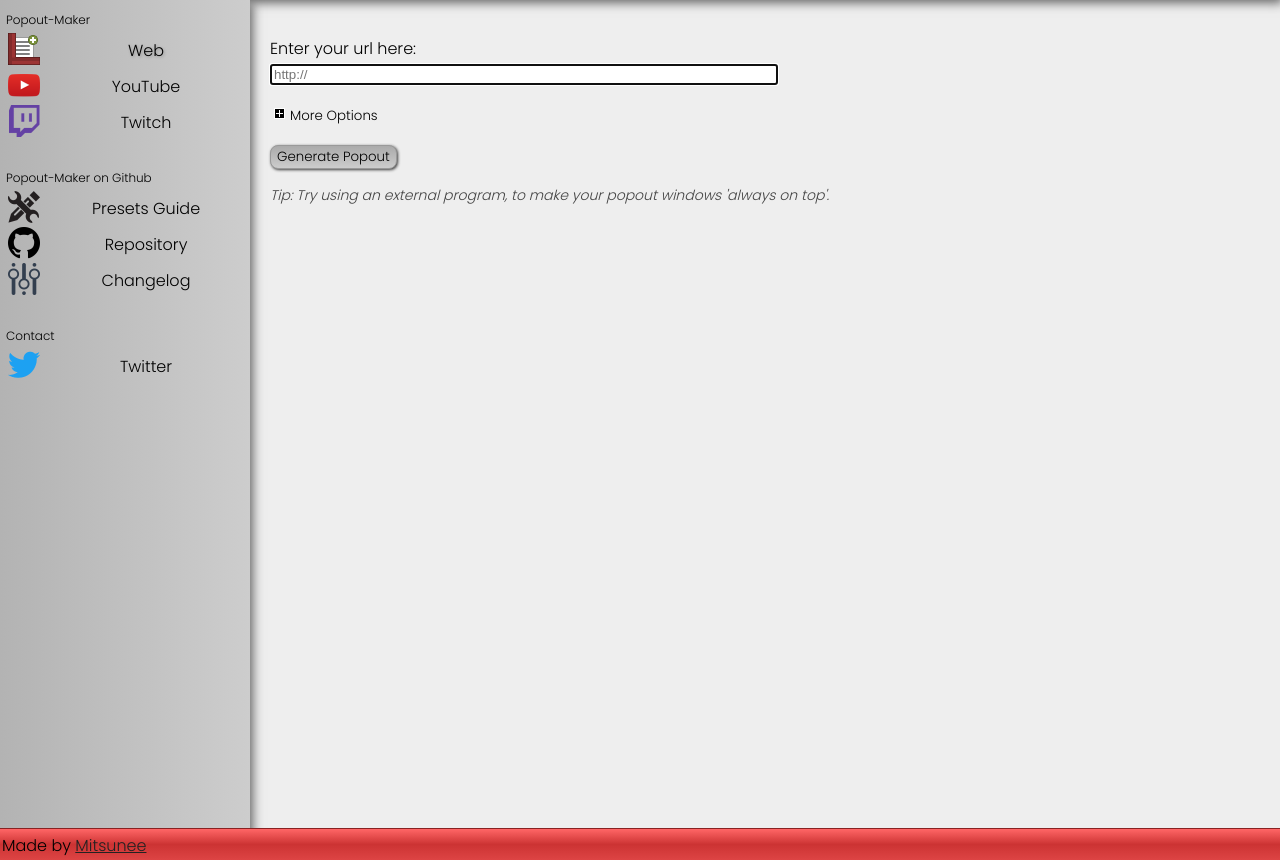
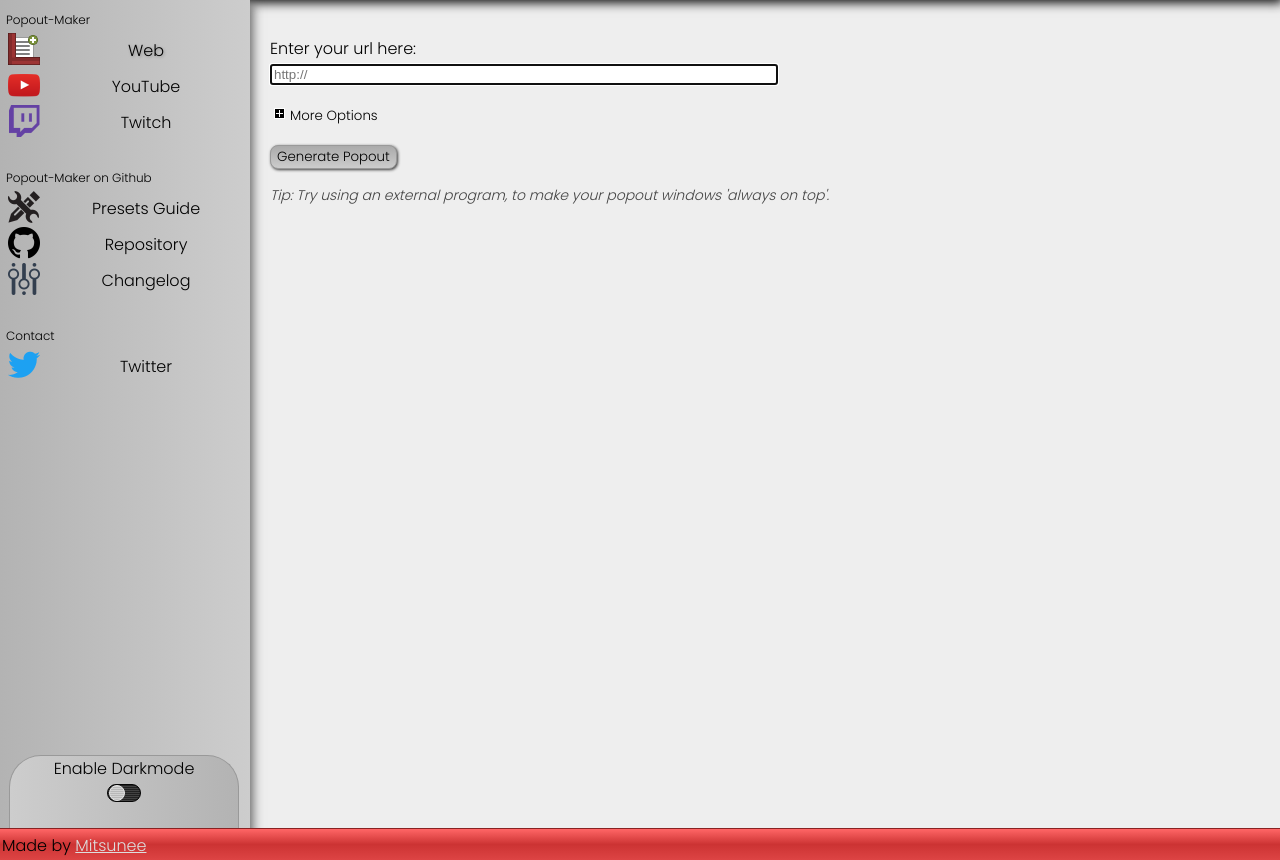
Before and after one commit to Mitsunee/Popout-Maker, a PHP site: page / in a window 1280 px wide. Shown: the part 61-921 px from the top of the page. Run offline with PHP 8.4, Linux system fonts and the light colour scheme; some libraries are stand-ins or nearby versions.

Commit message:
darkmode styling and temporary switch
still missing localstorage because EU Laws are great so that's extra work :V

```diff
--- /dev/null
+++ b/assets/ToggleDarkmode.js
@@ -0,0 +1,7 @@
+function ToggleDarkmode() {
+	if($("#darkmode-selector input")[0].checked) {
+		$("body").addClass("darkmode");
+	} else {
+		$("body").removeClass("darkmode");
+	}
+}
--- a/assets/inc/footer.php
+++ b/assets/inc/footer.php
@@ -5,5 +5,6 @@ if($self=="twitch") {
 	echo '.png" style="position:relative;top:6px;" alt="Now Live"> Now Live <span style="font-size:0.8em">(Stream announcing bot for Discord)</span></a></p>'.PHP_EOL;
 }
 ?></main>
+<label for="darkmode" id="darkmode-selector" class="shadow-on-hover">Enable Darkmode<br><input type="checkbox" id="darkmode" onchange="ToggleDarkmode();"></label>
 <footer>Made by <a href="http://www.mitsunee.com">Mitsunee</a></footer>
 </body></html>
--- a/assets/inc/head.php
+++ b/assets/inc/head.php
@@ -25,6 +25,7 @@ echo $metaDescription;
 <link rel="shortcut icon" href="/favicon.ico">
 <script src="https://code.jquery.com/jquery-3.1.1.min.js"></script>
 <script src="/assets/aspectratio.js"></script>
+<script src="/assets/ToggleDarkmode.js"></script>
 <?php
 if($self=="twitch") echo "<script src=\"/assets/radioValue.js\"></script>\n";
 if($self=="index"||$self=="youtube") echo "<script src=\"/assets/OpenTextbox.js\"></script>\n"; ?>
--- a/assets/style.css
+++ b/assets/style.css
@@ -31,9 +36,14 @@ nav{
 	padding:6px 0px 0px 6px;
 	margin:0px;
 	float:left;
-	background:#F8F8F8;
+	background:#B8B8B8;
 	background-image:linear-gradient(to right,#B3B3B3,#CDCDCD);
 	box-shadow:3px 3px 10px #666;
+}
+.darkmode nav {
+	background:#808080;
+	background-image:linear-gradient(to right,#282828,#5D5D5D);
+	box-shadow:3px 3px 10px #111;
 }
 nav > a:link,nav > a:visited{
 	display:block;
@@ -138,8 +150,8 @@ a{
 #presetOutput>input:last-of-type{border-top-right-radius:8px;border-bottom-right-radius:8px;}
 #presetOutput>input[type='button']:active{color:#666;}
 **/
-footer a:link{color:#222;text-decoration:underline;}
-footer a:hover{color:#700;text-decoration:underline;}
+footer a:link,footer a:visited{color:#DDD;text-decoration:underline;}
+footer a:hover{color:#C00;text-decoration:underline;}
 footer{
 	display:block;
 	box-sizing:border-box;
@@ -224,21 +260,100 @@ input[type='button'].expand{
 	z-index:2;
     transition: margin 0.5s;
 }
-label.is-radio {position:relative;z-index:3;}
-input[type='radio']+label.is-radio{
+.darkmode #chatsidediv .radio-bg{
+	background:#666;
+	background-image:linear-gradient(to bottom,#555,#777);
+}
+#chatsidediv label.is-radio {position:relative;z-index:3;}
+#chatsidediv input[type='radio']+label.is-radio{
 	display:block;
 	float:left;
 	padding:5px 7px;
 	margin:0px;
 	text-align:center;
 }
-input[type='radio']:not(:checked)+label.is-radio:hover,
+#chatsidediv input[type='radio']:not(:checked)+label.is-radio:hover,
 input[type='checkbox']+label:hover,.shadow-on-hover:hover{
 	text-shadow:1px 1px 3px rgba(0,0,0,0.25);
 }
-input[type='radio']{display:none;}
-input[type='radio'],input[type='radio']:not(:checked)+label,
+.darkmode #chatsidediv input[type='radio']:not(:checked)+label.is-radio:hover,
+.darkmode input[type='checkbox']+label:hover,.darkmode .shadow-on-hover:hover{
+	text-shadow:1px 1px 3px rgba(0,0,0,1),1px 1px 3px rgba(0,0,0,1),1px 1px 5px rgba(0,0,0,0.5);
+}
+#chatsidediv input[type='radio']{display:none;}
+#chatsidediv input[type='radio'],#chatsidediv input[type='radio']:not(:checked)+label,
 input[type='checkbox'],input[type='checkbox']+label,
 input[type='button'],input[type='submit']{
 	cursor:pointer;
 }
+
+/* CHECKBOX INPUTS */
+input[type='checkbox']::before{
+	display:inline-block;
+	visibility:visible !important;
+	content:'';
+	width:32px;
+	height:16px;
+	border:1px solid #050505;
+	border-radius:10px;
+	background-color:#111;
+	background-image: linear-gradient(to bottom,#111,#525252);
+	background-size: 2px 2px;
+}
+input[type='checkbox']{
+	display:inline-block;
+	width:36px;
+	height:18px;
+}
+input[type='checkbox']::after{
+	display:inline-block;
+	visibility:visible !important;
+	position:relative;
+	top:-20px;
+	left:2px;
+	content:'';
+	box-sizing:border-box;
+	width:16px;
+	height:16px;
+	border:1px solid #E4E4E4;
+	border-radius:8px;
+	background-color:#DEDEDE;
+	background-image: linear-gradient(to bottom,#DEDEDE,#ABABAB);
+	background-size: 2px 2px;
+}
+input[type='checkbox']:checked::before{
+	background-color:#030;
+	background-image: linear-gradient(to bottom,#020,#228222);
+}
+input[type='checkbox']:checked::after{left:16px;}
+
+/* darkmode input changes */
+.darkmode input[type='url'],.darkmode input[type='text'],.darkmode input[type='number']{
+	background:#444;
+	color:#CCC;
+	border-bottom:2px solid #666;
+	border-right:2px solid #666;
+	border-top:2px solid #222;
+	border-left:2px solid #222;
+}
+
+/* DARKMODE */
+#darkmode-selector{
+	position:fixed;
+	bottom:32px;
+	left:9px;
+	width:228px;
+	border:1px solid #999;
+	border-bottom:0px;
+	border-top-left-radius:32px;
+	border-top-right-radius:32px;
+	background:#B8B8B8;
+	background-image:linear-gradient(to right,#CDCDCD,#B3B3B3);
+	text-align:center;
+}
+.darkmode #darkmode-selector{
+	background:#848484;
+	background-image:linear-gradient(to right,#5D5D5D,#282828);
+	border:1px solid #2C2C2C;
+	border-bottom:0px;
+}
```
Also changed, not shown: other parts of assets/style.css (+32 -1 lines).
